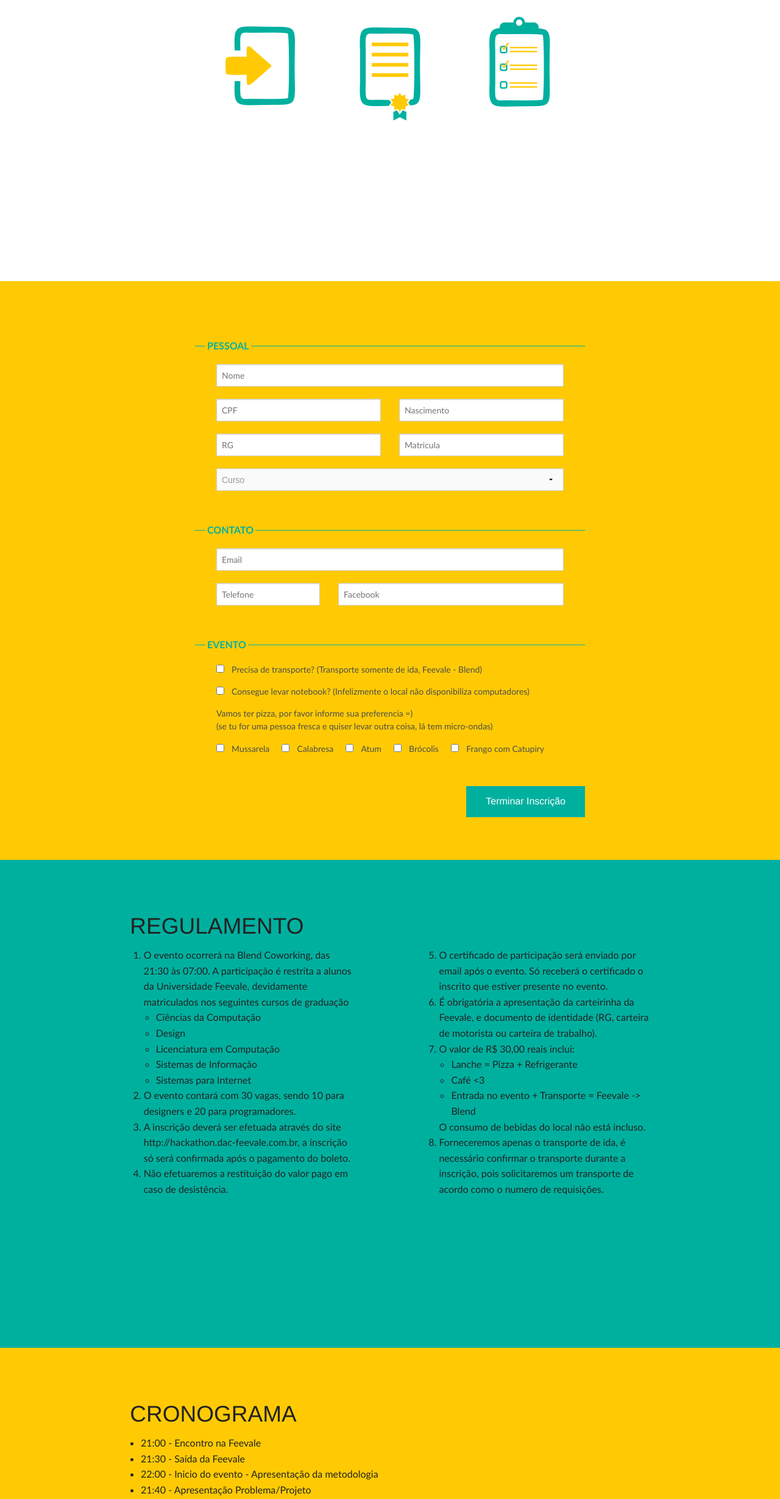
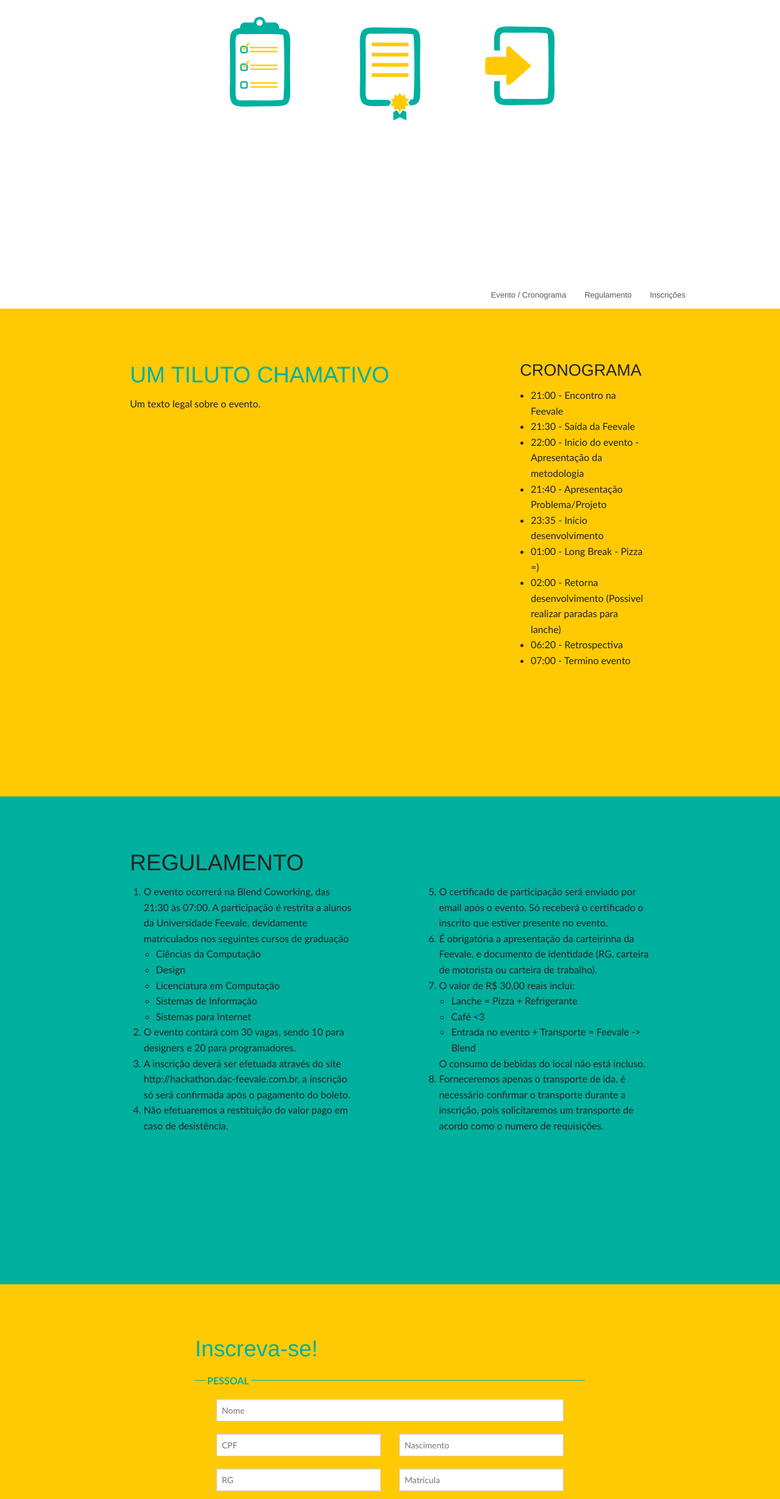
Before and after one commit to FrancieliB/francielib.github.io, a plain HTML site: page hackathon/index.html in a window 1280 px wide. Shown: the part 339-2797 px from the top of the page at 61% size. Drawn offline with Linux system fonts and the light colour scheme.

```diff
--- a/css/style-hackathon.css
+++ b/css/style-hackathon.css
@@ -47,6 +47,10 @@
     padding-bottom: 50px;
 }
 
+.title-green{
+    color: #00B09F;
+}
+
 .has-tip{
     border: none !important;
 }
@@ -89,3 +93,30 @@
 .reveal-modal .button{
     margin-right: 15px;
 }
+
+[data-magellan-expedition]{
+    padding: 0px;
+}
+
+.contain-to-grid, .top-bar, .top-bar-section a{
+    background: #FFFFFF !important;
+    color: #585858 !important;
+}
+
+.top-bar-section a:hover{
+    background:#585858 !important;
+    color: #FFFFFF !important;
+}
+
+.border-dashed{
+    border-left: 1px dashed #00B09F;
+    padding-left: 20px;
+}
+
+footer{
+    background: none repeat scroll 0 0 #585858;
+    color: #FFFFFF;
+    height: 40px;
+    padding: 10px;
+    text-align: center;
+}
--- a/hackathon/index.html
+++ b/hackathon/index.html
@@ -15,8 +15,8 @@
             </div>
             <div class="sections aling-center large-6 medium-6 small-12">
                 <div class="section large-4 medium-4 small-4">
-                    <a href="#inscricoes">
-                        <img src="../img/inscricoes-icon.png" data-tooltip data-options="disable_for_touch:true" class="has-tip tip-top radius round" title="Inscrições" />
+                    <a href="#cronograma">
+                        <img src="../img/cronograma-icon.png" data-tooltip data-options="disable_for_touch:true" class="has-tip tip-top radius round" title="Evento / Cronograma" />
                     </a>
                 </div>
                 <div class="section large-4 medium-4 small-4">
@@ -25,13 +25,100 @@
                     </a>
                 </div>
                 <div class="section large-4 medium-4 small-4">
-                    <a href="#cronograma">
-                        <img src="../img/cronograma-icon.png" data-tooltip data-options="disable_for_touch:true" class="has-tip tip-top radius round" title="Cronograma" />
+                    <a href="#inscricoes">
+                        <img src="../img/inscricoes-icon.png" data-tooltip data-options="disable_for_touch:true" class="has-tip tip-top radius round" title="Inscrições" />
                     </a>
                 </div>
             </div>
         </div>
+
+        <!-- Cronograma -->
+        <div class="contain-to-grid sticky hide-for-small-only">
+            <nav class="top-bar" data-topbar>
+                <section class="top-bar-section" data-magellan-expedition="">
+                    <ul class="right">
+                        <li data-magellan-arrival="cronograma">
+                            <a href="#cronograma">Evento / Cronograma</a>
+                        </li>
+                        <li data-magellan-arrival="regulamento">
+                            <a href="#regulamento">Regulamento</a>
+                        </li>
+                        <li data-magellan-arrival="inscricoes">
+                            <a href="#inscricoes">Inscrições</a>
+                        </li>
+                    </ul>
+                </section>
+            </nav>
+        </div>
+        <div id="cronograma" class="large-12 clearfix field yellow">
+            <div class="aling-center large-8 medium-10 small-11">
+                <div class="large-6 medium-6 small-11 left">
+                    <h2 class="title-green">UM TILUTO CHAMATIVO</h2>
+
+                    <p>Um texto legal sobre o evento.</p>
+                </div>
+                <div class="large-3 medium-3 small-11 right">
+                    <h3>CRONOGRAMA</h3>
+
+                    <ul>
+                        <li>21:00 - Encontro na Feevale</li>
+                        <li>21:30 - Saída da Feevale</li>
+                        <li>22:00 - Inicio do evento - Apresentação da metodologia</li>
+                        <li>21:40 - Apresentação Problema/Projeto</li>
+                        <li>23:35 - Inicio desenvolvimento</li>
+                        <li>01:00 - Long Break - Pizza =)</li>
+                        <li>02:00 - Retorna desenvolvimento (Possivel realizar paradas para lanche)</li>
+                        <li>06:20 - Retrospectiva </li>
+                        <li>07:00 - Termino evento</li>
+                    </ul>
+                </div>
+            </div>
+        </div>
+
+        <!-- Regulamento -->
+
+        <div id="regulamento" class="large-12 clearfix field green">
+            <div class="large-8 medium-10 small-11 aling-center">
+                <h2>REGULAMENTO</h2>
+
+                <ol>
+                    <div class="large-5 medium-5 left">
+                        <li>O evento ocorrerá na Blend Coworking, das 21:30 às 07:00. A participação é restrita a alunos da Universidade Feevale, devidamente matriculados nos seguintes cursos de graduação
+                            <ul>
+                                <li>Ciências da Computação</li>
+                                <li>Design</li>
+                                <li>Licenciatura em Computação</li>
+                                <li>Sistemas de Informação</li>
+                                <li>Sistemas para Internet</li>
+                            </ul>
+                        </li>
+                        <li>O evento contará com 30 vagas, sendo 10 para designers e 20 para programadores.</li>
+                        <li>A inscrição deverá ser efetuada através do site http://hackathon.dac-feevale.com.br, a inscrição só será confirmada após o pagamento do boleto.</li>
+                        <li>Não efetuaremos a restituição do valor pago em caso de desistência.</li>
+                    </div>
+                    <div class="large-5 medium-5 right">
+                    <li>O certificado de participação será enviado por email após o evento. Só receberá o certificado o inscrito que estiver presente no evento.</li>
+                    <li>É obrigatória a apresentação da carteirinha da Feevale, e documento de identidade (RG, carteira de motorista ou carteira de trabalho).</li>
+                    <li>O valor de R$ 30,00 reais inclui:
+                        <ul>
+                            <li>Lanche = Pizza + Refrigerante</li>
+                            <li>Café &lt;3 </li>
+                            <li>Entrada no evento + Transporte = Feevale -> Blend</li>
+                        </ul>
+                        O consumo de bebidas do local não está incluso.
+                    </li>
+                    <li>Forneceremos apenas o transporte de ida, é necessário confirmar o transporte durante a inscrição, pois solicitaremos um transporte de acordo como o numero de requisições.</li>
+                    </div>
+                </ol>
+            </div>
+        </div>
+
+        <!-- Inscrições -->
+
         <div id="inscricoes" class="large-12 clearfix field yellow">
+
+            <h2 class="title-green aling-center large-6 medium-8 small-11">Inscreva-se!</h2>
+
             <form class="large-6 medium-8 small-11 aling-center">
                 <fieldset>
                     <legend>PESSOAL</legend>
@@ -147,58 +234,18 @@
 
             </form>
         </div>
-        <div id="regulamento" class="large-12 clearfix field green">
-            <div class="large-8 medium-10 small-11 aling-center">
-                <h2>REGULAMENTO</h2>
 
-                <ol>
-                    <div class="large-5 medium-5 left">
-                        <li>O evento ocorrerá na Blend Coworking, das 21:30 às 07:00. A participação é restrita a alunos da Universidade Feevale, devidamente matriculados nos seguintes cursos de graduação
-                            <ul>
-                                <li>Ciências da Computação</li>
-                                <li>Design</li>
-                                <li>Licenciatura em Computação</li>
-                                <li>Sistemas de Informação</li>
-                                <li>Sistemas para Internet</li>
-                            </ul>
-                        </li>
-                        <li>O evento contará com 30 vagas, sendo 10 para designers e 20 para programadores.</li>
-                        <li>A inscrição deverá ser efetuada através do site http://hackathon.dac-feevale.com.br, a inscrição só será confirmada após o pagamento do boleto.</li>
-                        <li>Não efetuaremos a restituição do valor pago em caso de desistência.</li>
-                    </div>
-                    <div class="large-5 medium-5 right">
-                    <li>O certificado de participação será enviado por email após o evento. Só receberá o certificado o inscrito que estiver presente no evento.</li>
-                    <li>É obrigatória a apresentação da carteirinha da Feevale, e documento de identidade (RG, carteira de motorista ou carteira de trabalho).</li>
-                    <li>O valor de R$ 30,00 reais inclui:
-                        <ul>
-                            <li>Lanche = Pizza + Refrigerante</li>
-                            <li>Café &lt;3 </li>
-                            <li>Entrada no evento + Transporte = Feevale -> Blend</li>
-                        </ul>
-                        O consumo de bebidas do local não está incluso.
-                    </li>
-                    <li>Forneceremos apenas o transporte de ida, é necessário confirmar o transporte durante a inscrição, pois solicitaremos um transporte de acordo como o numero de requisições.</li>
-                    </div>
-                </ol>
-            </div>
+        <!-- Logos -->
+
+        <div class="large-1 right">
+
         </div>
-        <div id="cronograma" class="large-12 clearfix field yellow">
-            <div class="large-8 medium-10 small-11 aling-center">
-                <h2>CRONOGRAMA</h2>
 
-                <ul>
-                    <li>21:00 - Encontro na Feevale</li>
-                    <li>21:30 - Saída da Feevale</li>
-                    <li>22:00 - Inicio do evento - Apresentação da metodologia</li>
-                    <li>21:40 - Apresentação Problema/Projeto</li>
-                    <li>23:35 - Inicio desenvolvimento</li>
-                    <li>01:00 - Long Break - Pizza =)</li>
-                    <li>02:00 - Retorna desenvolvimento (Possivel realizar paradas para lanche)</li>
-                    <li>06:20 - Retrospectiva </li>
-                    <li>07:00 - Termino evento</li>
-                </ul>
-            </div>
-        </div>
+        <!-- footer -->
+
+        <footer>
+            Hackathon Feevale 2014 - Organização DA's da Computação e Design
+        </footer>
 
         <div id="confirm" class="reveal-modal" data-reveal>
             <h2>Quase acabando!</h2>
```
